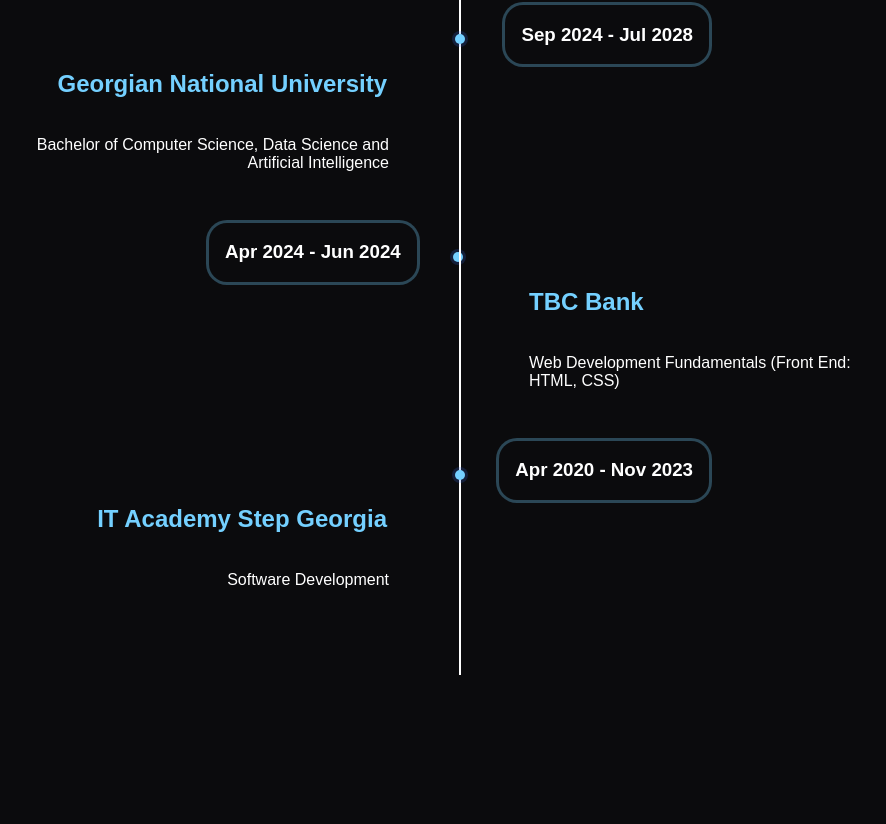
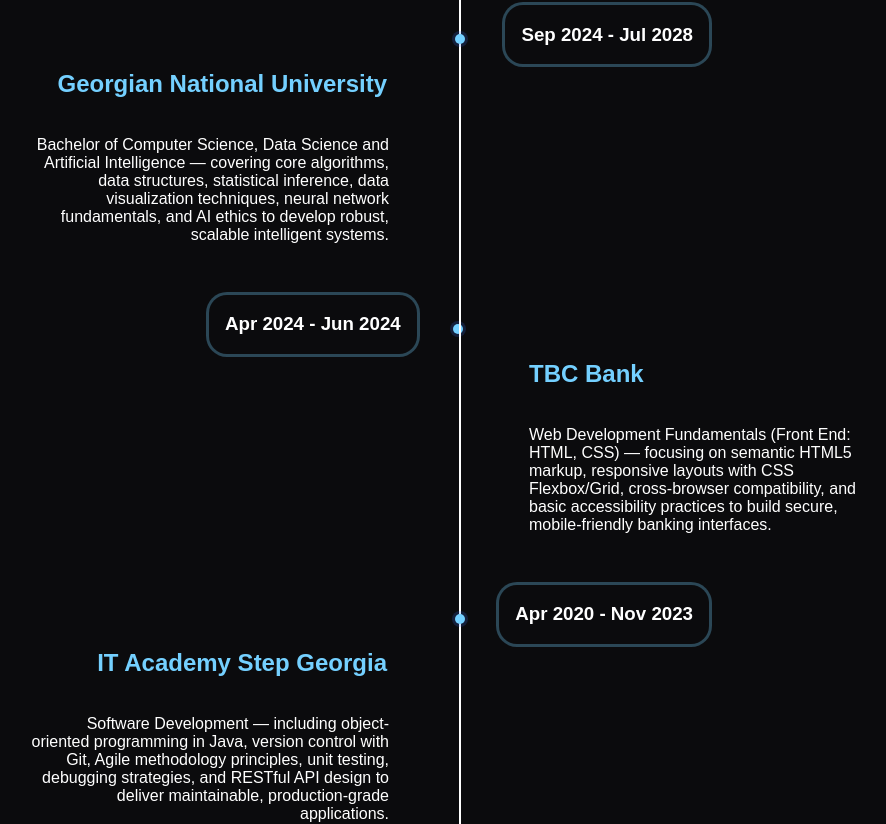
Before and after one commit to DavitEgoian/Portfolio-Website, a React (Create React App) app: page / in a window 1280 px wide. Shown: the part 9053-9877 px from the top of the page, without its empty margins (181-1067 px from the left). Built offline with nearby package versions, Linux system fonts and the light colour scheme; a web font is replaced by a local one.

Commit message:
Education desc data expand

```diff
--- a/src/data/educationTimeline.js
+++ b/src/data/educationTimeline.js
@@ -1,17 +1,17 @@
 const educationTimeline = [
   {
     title: "Georgian National University",
-    desc: "Bachelor of Computer Science, Data Science and Artificial Intelligence",
+    desc: "Bachelor of Computer Science, Data Science and Artificial Intelligence — covering core algorithms, data structures, statistical inference, data visualization techniques, neural network fundamentals, and AI ethics to develop robust, scalable intelligent systems.",
     date: "Sep 2024 - Jul 2028",
   },
   {
     title: "TBC Bank",
-    desc: "Web Development Fundamentals (Front End: HTML, CSS)",
+    desc: "Web Development Fundamentals (Front End: HTML, CSS) — focusing on semantic HTML5 markup, responsive layouts with CSS Flexbox/Grid, cross-browser compatibility, and basic accessibility practices to build secure, mobile-friendly banking interfaces.",
     date: "Apr 2024 - Jun 2024",
   },
   {
     title: "IT Academy Step Georgia",
-    desc: "Software Development",
+    desc: "Software Development — including object-oriented programming in Java, version control with Git, Agile methodology principles, unit testing, debugging strategies, and RESTful API design to deliver maintainable, production-grade applications.",
     date: "Apr 2020 - Nov 2023",
   },
 ];
```
